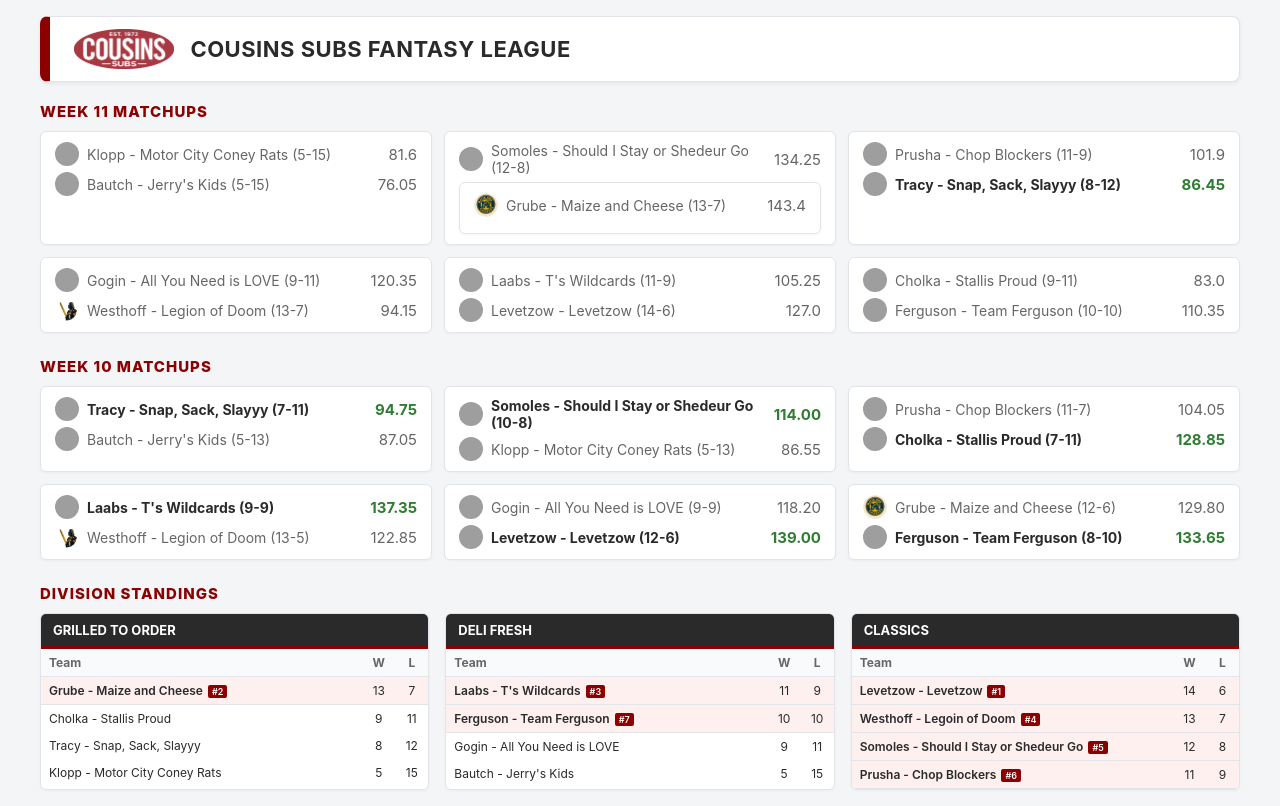
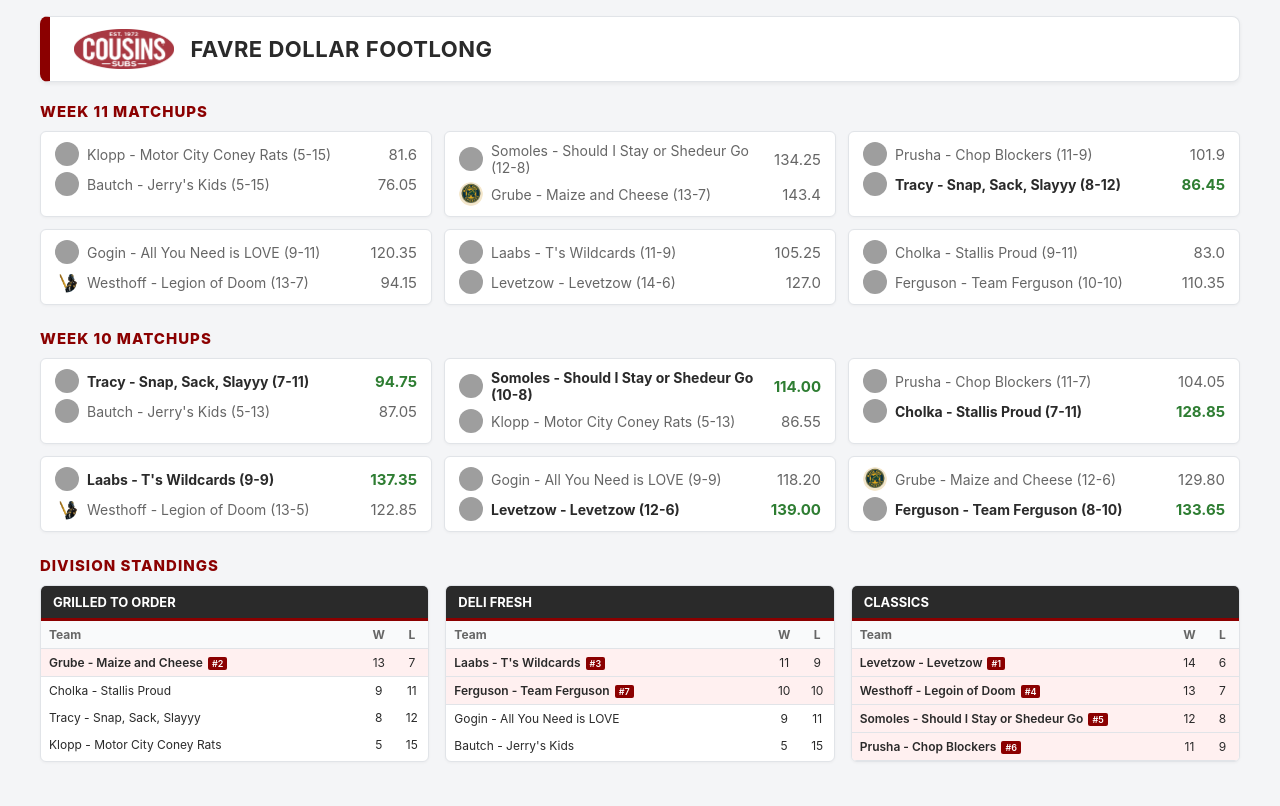
Before and after one commit to michaelj86768894/culture, a plain HTML site: page fantasy/index.html in a window 1280 px wide. Drawn offline with Linux system fonts and the light colour scheme; grey boxes are pictures that could not be loaded.

Commit message:
Update index.html

```diff
--- a/fantasy/index.html
+++ b/fantasy/index.html
@@ -4,7 +4,7 @@
     <meta charset="UTF-8">
 		<meta name="robots" content="noindex">
     <meta name="viewport" content="width=device-width, initial-scale=1.0">
-    <title>Cousins Subs Fantasy League Hub</title>
+    <title>Favre Dollar Footlong - League Hub</title>
     <style>
         /* Base Styles */
         body {
@@ -238,7 +238,7 @@
         <header class="brand-header">
             <div class="header-left">
                 <img src="CS_Reverse_Red.png" alt="Cousins Subs Logo" class="header-logo">
-                <h1 class="header-title">Cousins Subs Fantasy League</h1>
+                <h1 class="header-title">Favre Dollar Footlong</h1>
             </div>
 <!--            <span class="week-badge">Week 1</span> -->
         </header>
@@ -288,7 +288,6 @@ Tracy: https://g.espncdn.com/lm-static/logo-packs/ffl/Referee-MartinLaksman/refe
 					</div>
 
 
-
 					<div class="team-row"> <!-- add " winner" to class for winner-->
 						<div class="team-info">
 							<img src="https://upload.wikimedia.org/wikipedia/commons/thumb/1/15/Dallas_Cowboys.svg/1280px-Dallas_Cowboys.svg.png?utm_source=en.wikipedia.org&utm_campaign=index&utm_content=thumbnail" alt="Logo" class="team-logo">
@@ -296,9 +295,6 @@ Tracy: https://g.espncdn.com/lm-static/logo-packs/ffl/Referee-MartinLaksman/refe
 						</div>
 						<span class="team-score">76.05</span>
 					</div>
-
-
-
 				</div>
 
 
@@ -314,7 +310,6 @@ Tracy: https://g.espncdn.com/lm-static/logo-packs/ffl/Referee-MartinLaksman/refe
 					</div>
 
 
-					<div class="matchup-card">
 					<div class="team-row"> <!-- add " winner" to class for winner-->
 						<div class="team-info">
 							<img src="maizeandcheese.png" alt="Logo" class="team-logo">
@@ -322,10 +317,6 @@ Tracy: https://g.espncdn.com/lm-static/logo-packs/ffl/Referee-MartinLaksman/refe
 						</div>
 						<span class="team-score">143.4</span>
 					</div>
-
-
-                </div>
-
 				</div>
 
 
```
Lines whose indentation alone changed are shown as unchanged.
